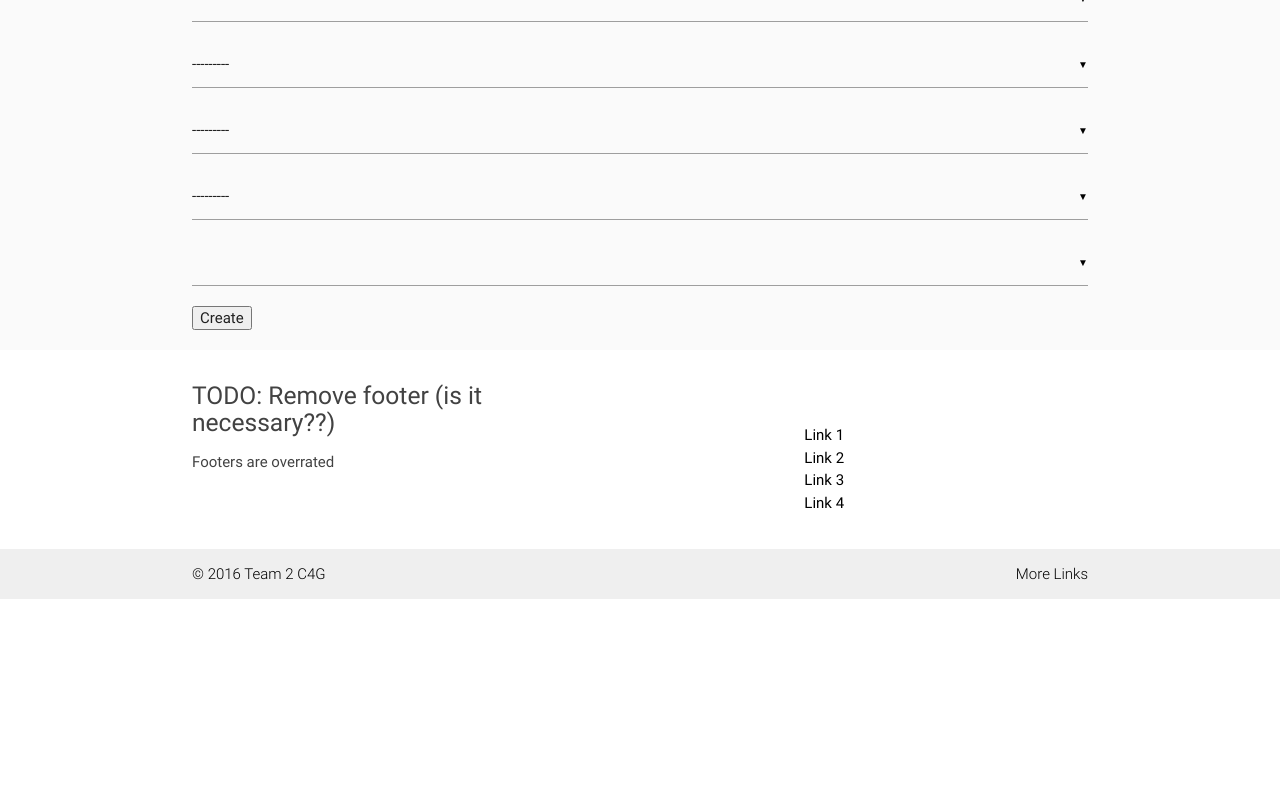
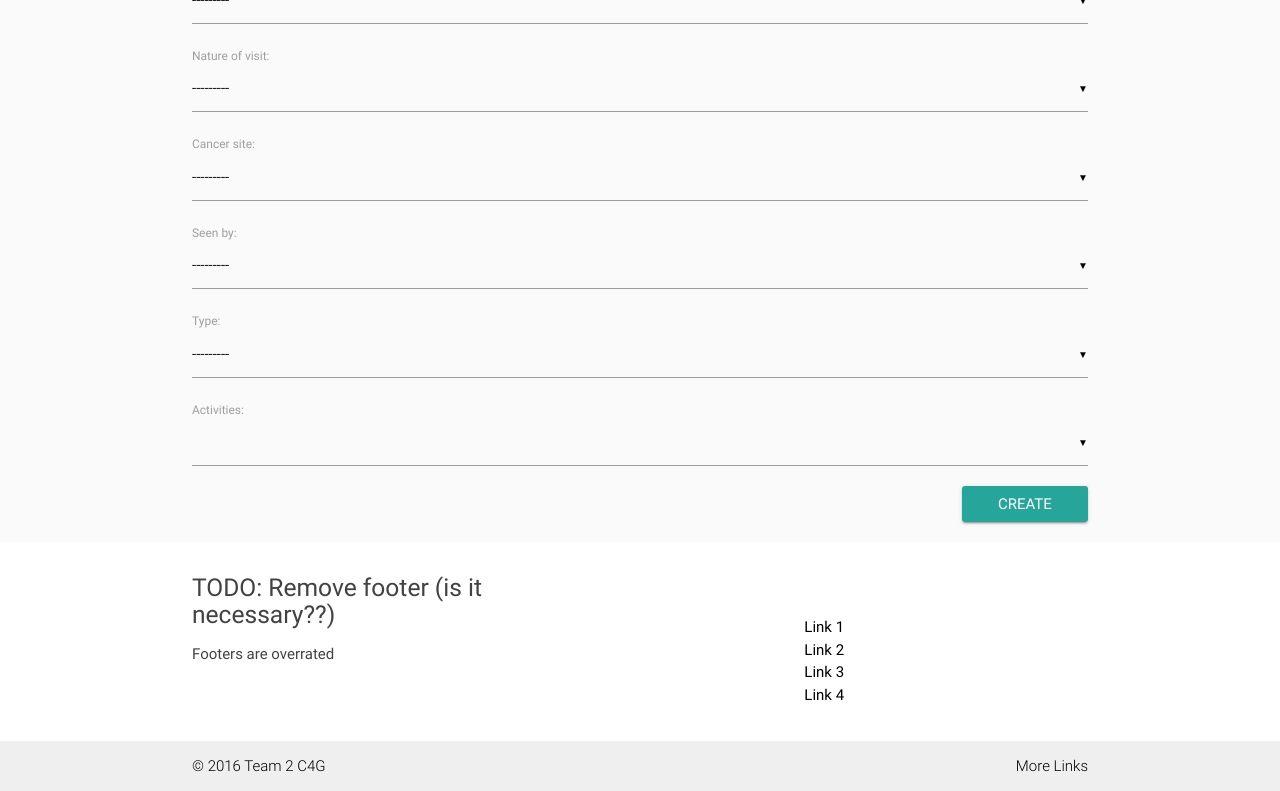
Before and after one commit to glasgow2016/team-2, a Django app: page /add-visitor/ in a window 1280 px wide. Shown: the part 321-1112 px from the top of the page. Before the commit the page ends 920 px from the top, so only its background shows below. Run offline with Django 3.2, Linux system fonts and the light colour scheme; data that the repository does not hold is empty; some libraries are stand-ins or nearby versions.

Commit message:
fixed form titles

```diff
--- a/Maggies_Center/templates/maggies/new_visitor.html
+++ b/Maggies_Center/templates/maggies/new_visitor.html
@@ -4,11 +4,11 @@
 {% block content %}
 
 <form method="post">
-<div class="input-field">
+<div>
     {% csrf_token %}
 {{ form.as_p }}
 </div>
-<input type="submit" value="Create">
+<input type="submit" value="Create" class="btn right waves-effect waves-light">
 </form>
 
 {% endblock %}
```
